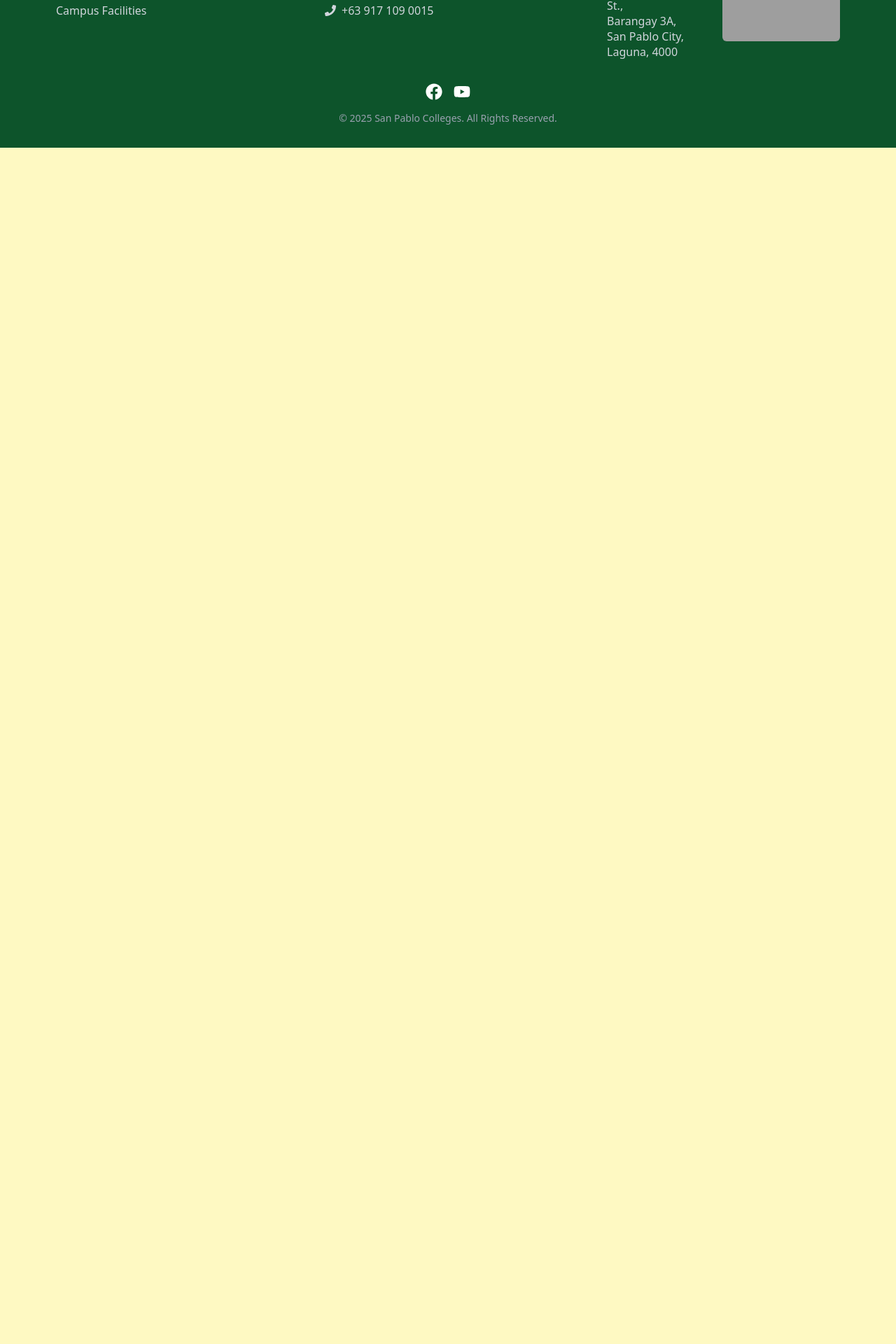
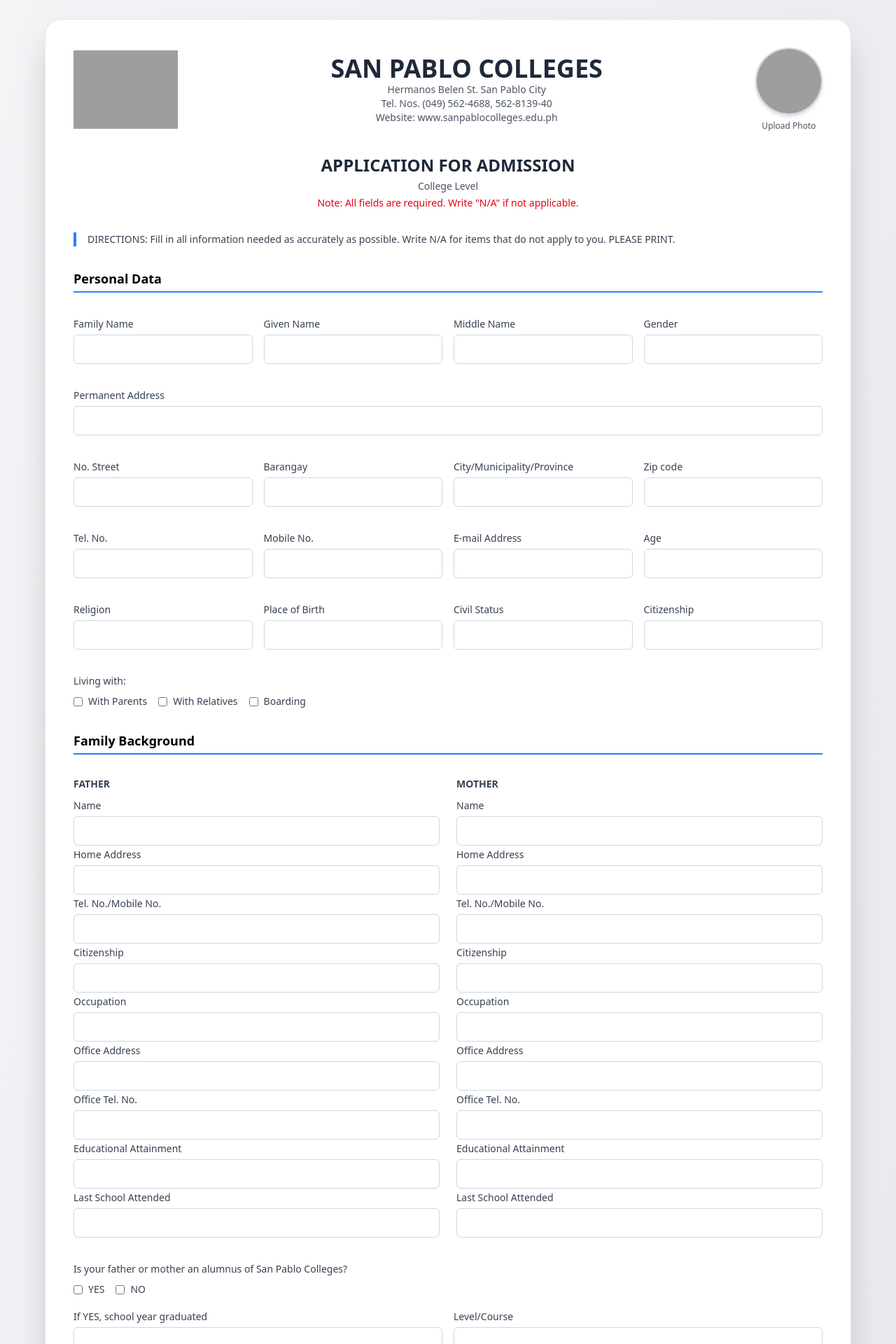
Before and after one commit to MarkPagkaliwagan/SASOWeb, a React (Vite) app in the folder eSASO/: page /admission-form/college in a window 1280 px wide. Shown: the part 101-2021 px from the top of the page at 70% size. Before the commit the page ends 800 px from the top, so only its background shows below. Built offline with nearby package versions, Linux system fonts and the light colour scheme; grey boxes are pictures that could not be loaded.

Commit message:
FORM UPDATE

```diff
--- a/eSASO/src/App.jsx
+++ b/eSASO/src/App.jsx
@@ -13,6 +13,9 @@
 import Admissions from './Sections/Admission';
 import Personel from './Sections/Personel';
 import Contact from './Sections/Contact';
+
+import College from './Forms/College';
+
 
 
 function App() {
@@ -37,6 +40,8 @@
         <Route path="/Personel" element={<Personel />} />
         <Route path="/Contact" element={<Contact />} />
 
+        <Route path="/admission-form/college" element={<College />} />
+
       </Routes>
       <Footer /> {/* 👈 Add Footer here */}
     </Router>
--- /dev/null
+++ b/eSASO/src/Forms/College.jsx
@@ -0,0 +1,157 @@
+import React, { useState } from 'react';
+import { FaCamera } from 'react-icons/fa';
+import spcLogo from '/src/images/SPC.png';
+
+const College = () => {
+  const [profilePic, setProfilePic] = useState('https://cdn.pixabay.com/photo/2015/10/05/22/37/blank-profile-picture-973460_960_720.png');
+
+  const handleImageChange = (event) => {
+    const file = event.target.files?.[0];
+    if (file) {
+      const reader = new FileReader();
+      reader.onload = () => setProfilePic(reader.result);
+      reader.readAsDataURL(file);
+    }
+  };
+
+  const renderInput = (label) => (
+    <div key={label}>
+      <label className="text-sm text-gray-700">{label}</label>
+      <input required className="w-full mt-1 p-2 border border-gray-300 rounded-md" type="text" />
+    </div>
+  );
+
+  const renderTextarea = (label) => (
+    <div className="mt-4">
+      <label className="text-sm text-gray-700">{label}</label>
+      <textarea required className="w-full mt-1 p-2 border border-gray-300 rounded-md" rows={3}></textarea>
+    </div>
+  );
+
+  return (
+ <div className="bg-gradient-to-br from-gray-100 to-gray-200 py-20 px-4 min-h-screen">
+  <div className="max-w-6xl mx-auto bg-white shadow-2xl rounded-3xl p-10 border border-gray-200 space-y-8 mt-12 mb-16">
+        {/* Header */}
+        <div className="flex flex-col sm:flex-row items-center justify-between gap-6">
+          <img src={spcLogo} alt="SPC Logo" className="h-24 sm:h-28" />
+          <div className="flex-1 text-center">
+            <h1 className="text-3xl sm:text-4xl font-extrabold text-gray-800">SAN PABLO COLLEGES</h1>
+            <p className="text-sm text-gray-600">Hermanos Belen St. San Pablo City</p>
+            <p className="text-sm text-gray-600">Tel. Nos. (049) 562-4688, 562-8139-40</p>
+            <p className="text-sm text-gray-600">Website: www.sanpablocolleges.edu.ph</p>
+          </div>
+          <div className="text-center">
+            <label className="relative w-24 h-24 block mx-auto rounded-full overflow-hidden border-2 border-gray-300 shadow-md group cursor-pointer">
+              <input type="file" accept="image/*" onChange={handleImageChange} className="hidden" />
+              <img src={profilePic} alt="Profile" className="object-cover w-full h-full" />
+              <div className="absolute inset-0 bg-black bg-opacity-40 flex items-center justify-center opacity-0 group-hover:opacity-100 transition-opacity">
+                <FaCamera className="text-white text-xl" />
+              </div>
+            </label>
+            <p className="text-xs text-gray-600 mt-2">Upload Photo</p>
+          </div>
+        </div>
+
+        {/* Title */}
+        <div className="text-center space-y-1">
+          <h2 className="text-2xl font-bold text-gray-800 uppercase">Application for Admission</h2>
+          <p className="text-gray-600 text-sm">College Level</p>
+          <p className="text-red-600 text-sm font-medium">Note: All fields are required. Write "N/A" if not applicable.</p>
+        </div>
+
+        <p className="text-sm text-gray-700 border-l-4 border-blue-500 pl-4">
+          DIRECTIONS: Fill in all information needed as accurately as possible. Write N/A for items that do not apply to you. PLEASE PRINT.
+        </p>
+
+        {/* Personal Data */}
+        <h3 className="text-lg font-semibold border-b-2 border-blue-500 pb-1 mt-8">Personal Data</h3>
+        <div className="grid grid-cols-1 md:grid-cols-4 gap-4 mt-4">
+          {['Family Name', 'Given Name', 'Middle Name', 'Gender'].map(renderInput)}
+        </div>
+        {renderInput('Permanent Address')}
+        <div className="grid grid-cols-1 md:grid-cols-4 gap-4 mt-4">
+          {['No. Street', 'Barangay', 'City/Municipality/Province', 'Zip code'].map(renderInput)}
+        </div>
+        <div className="grid grid-cols-1 md:grid-cols-4 gap-4 mt-4">
+          {['Tel. No.', 'Mobile No.', 'E-mail Address', 'Age'].map(renderInput)}
+        </div>
+        <div className="grid grid-cols-1 md:grid-cols-4 gap-4 mt-4">
+          {['Religion', 'Place of Birth', 'Civil Status', 'Citizenship'].map(renderInput)}
+        </div>
+        <div className="mt-4">
+          <label className="text-sm text-gray-700">Living with:</label>
+          <div className="flex flex-wrap gap-4 mt-2">
+            {['With Parents', 'With Relatives', 'Boarding'].map((opt) => (
+              <label key={opt} className="flex items-center space-x-2 text-sm text-gray-700">
+                <input type="checkbox" />
+                <span>{opt}</span>
+              </label>
+            ))}
+          </div>
+        </div>
+
+        {/* Family Background */}
+        <h3 className="text-lg font-semibold border-b-2 border-blue-500 pb-1 mt-8">Family Background</h3>
+        <div className="grid grid-cols-1 md:grid-cols-2 gap-6 mt-4">
+          {['FATHER', 'MOTHER'].map((parent) => (
+            <div key={parent}>
+              <label className="block text-sm font-semibold text-gray-700 mb-2">{parent}</label>
+              {[
+                'Name', 'Home Address', 'Tel. No./Mobile No.', 'Citizenship',
+                'Occupation', 'Office Address', 'Office Tel. No.',
+                'Educational Attainment', 'Last School Attended',
+              ].map(renderInput)}
+            </div>
+          ))}
+        </div>
+        <div className="mt-4">
+          <label className="text-sm text-gray-700">Is your father or mother an alumnus of San Pablo Colleges?</label>
+          <div className="flex gap-4 mt-2">
+            {['YES', 'NO'].map((opt) => (
+              <label key={opt} className="flex items-center space-x-2 text-sm text-gray-700">
+                <input type="checkbox" />
+                <span>{opt}</span>
+              </label>
+            ))}
+          </div>
+          <div className="grid grid-cols-1 md:grid-cols-2 gap-4 mt-4">
+            {['If YES, school year graduated', 'Level/Course'].map(renderInput)}
+          </div>
+        </div>
+
+        {/* Educational Background */}
+        <h3 className="text-lg font-semibold border-b-2 border-blue-500 pb-1 mt-8">Educational Background</h3>
+        {[
+          'Name of School last attended', 'School Address', 'School year attended', 'Date of Graduation'
+        ].map(renderInput)}
+
+        <h4 className="mt-6 font-semibold text-gray-800">FOR TRANSFEREE ONLY:</h4>
+        {[
+          'Name of School Last attended', 'Course/Degree', 'Major',
+          'School Address', 'School year attended'
+        ].map(renderInput)}
+
+        {renderTextarea('List of honors/awards/talents/skills')}
+        {renderTextarea('List of membership in school/outside organizations')}
+
+        {/* Consent */}
+        <h3 className="text-lg font-semibold border-b-2 border-blue-500 pb-1 mt-8">Declaration of Consent</h3>
+        <p className="text-sm text-gray-700 mt-2">
+          I express consent for the school to collect, store, and process my personal data solely for academic and administrative purposes. This includes any documents submitted during the admissions process.
+        </p>
+        <div className="mt-4">
+          {renderInput('Signature over printed name of the Student')}
+        </div>
+
+        {/* Submit */}
+        <div className="text-center mt-8">
+          <button className="bg-blue-600 hover:bg-blue-700 text-white font-semibold px-10 py-3 rounded-lg transition">
+            Submit
+          </button>
+        </div>
+      </div>
+    </div>
+  );
+};
+
+export default College;
--- a/eSASO/src/Sections/Admission.jsx
+++ b/eSASO/src/Sections/Admission.jsx
@@ -35,6 +35,18 @@
 
 const Admissions = () => {
   const navigate = useNavigate();
+  const [showConsent, setShowConsent] = React.useState(false);
+  const [consentPath, setConsentPath] = React.useState('');
+
+  const handleCardClick = (path) => {
+    setConsentPath(path);
+    setShowConsent(true);
+  };
+
+  const handleConsentProceed = () => {
+    setShowConsent(false);
+    navigate(consentPath);
+  };
 
   return (
     <div className="min-h-screen bg-gradient-to-b from-green-50 to-white text-gray-800 font-sans">
@@ -54,7 +66,7 @@
       {/* Hero Section */}
       <section className="bg-green-800 py-16 px-6 text-center">
         <div className="max-w-3xl mx-auto">
-          <h2 className="text-4xl font-bold text-white  mb-4">Welcome to SPC Admissions</h2>
+          <h2 className="text-4xl font-bold text-white mb-4">Welcome to SPC Admissions</h2>
           <p className="text-lg text-white">
             Discover your future here. Choose the program that fits you and take the first step toward success.
           </p>
@@ -70,16 +82,13 @@
               key={title}
               className="relative bg-white border border-gray-200 rounded-3xl shadow-xl p-6 pt-12 hover:shadow-green-200 transition-all group"
             >
-              {/* Floating Icon */}
               <div className="absolute -top-8 left-1/2 transform -translate-x-1/2 bg-green-100 rounded-full p-4 shadow-md group-hover:bg-green-200">
                 <div className="text-green-700 text-3xl">{icon}</div>
               </div>
 
-              {/* Title */}
               <h4 className="text-xl font-bold text-center text-green-800 mt-2 mb-2">{title}</h4>
               <hr className="border-t-2 border-green-100 mb-4 w-2/3 mx-auto" />
 
-              {/* Levels List */}
               <ul className="text-sm text-gray-700 space-y-1 mb-6">
                 {levels.map((level, i) => (
                   <li key={i} className="pl-4 relative before:content-['•'] before:absolute before:left-0 before:text-green-600">
@@ -88,9 +97,8 @@
                 ))}
               </ul>
 
-              {/* CTA Button */}
               <button
-                onClick={() => navigate(path)}
+                onClick={() => handleCardClick(path)}
                 className="block w-full mt-auto bg-green-600 text-white text-sm font-semibold py-2 rounded-full hover:bg-green-700 transition"
               >
                 Apply Now
@@ -102,6 +110,11 @@
 
       {/* Admissions Information Panel */}
       <AdmissionsInfoPanel />
+
+      {/* Consent Modal */}
+      {showConsent && (
+        <ConsentModal onClose={() => setShowConsent(false)} onProceed={handleConsentProceed} />
+      )}
 
       {/* Spacer */}
       <div className="h-32" />
@@ -210,4 +223,56 @@
   </section>
 );
 
+// Consent Modal Component
+const ConsentModal = ({ onClose, onProceed }) => {
+  const [checked, setChecked] = React.useState(false);
+
+  return (
+    <div className="fixed inset-0 bg-black bg-opacity-40 flex items-center justify-center z-50">
+      <div className="bg-white rounded-xl shadow-xl p-6 w-full max-w-lg space-y-4">
+        <h2 className="text-xl font-bold text-green-800">📜 Declaration of Consent</h2>
+        <p className="text-sm text-gray-700">
+          I express consent for the school to collect, store, and process my personal data. I understand that my consent
+          does not preclude the existence of other criteria for lawful processing of personal data, and does not waive
+          any of my rights under the Data Privacy Act of 2012 and other applicable laws. Furthermore, I certify that the
+          information given herein is correct and complete.
+        </p>
+
+        <div className="flex items-start gap-2">
+          <input
+            type="checkbox"
+            id="consent"
+            checked={checked}
+            onChange={(e) => setChecked(e.target.checked)}
+            className="mt-1 accent-green-600"
+          />
+          <label htmlFor="consent" className="text-sm text-gray-800">
+            I have read and agree to the statement above.
+          </label>
+        </div>
+
+        <div className="flex justify-end gap-2 pt-2">
+          <button
+            onClick={onClose}
+            className="px-4 py-1 rounded bg-gray-200 text-gray-700 hover:bg-gray-300 text-sm"
+          >
+            Cancel
+          </button>
+          <button
+            onClick={onProceed}
+            disabled={!checked}
+            className={`px-4 py-1 rounded text-sm ${
+              checked
+                ? 'bg-green-600 text-white hover:bg-green-700'
+                : 'bg-gray-300 text-gray-400 cursor-not-allowed'
+            }`}
+          >
+            Proceed
+          </button>
+        </div>
+      </div>
+    </div>
+  );
+};
+
 export default Admissions;
```
